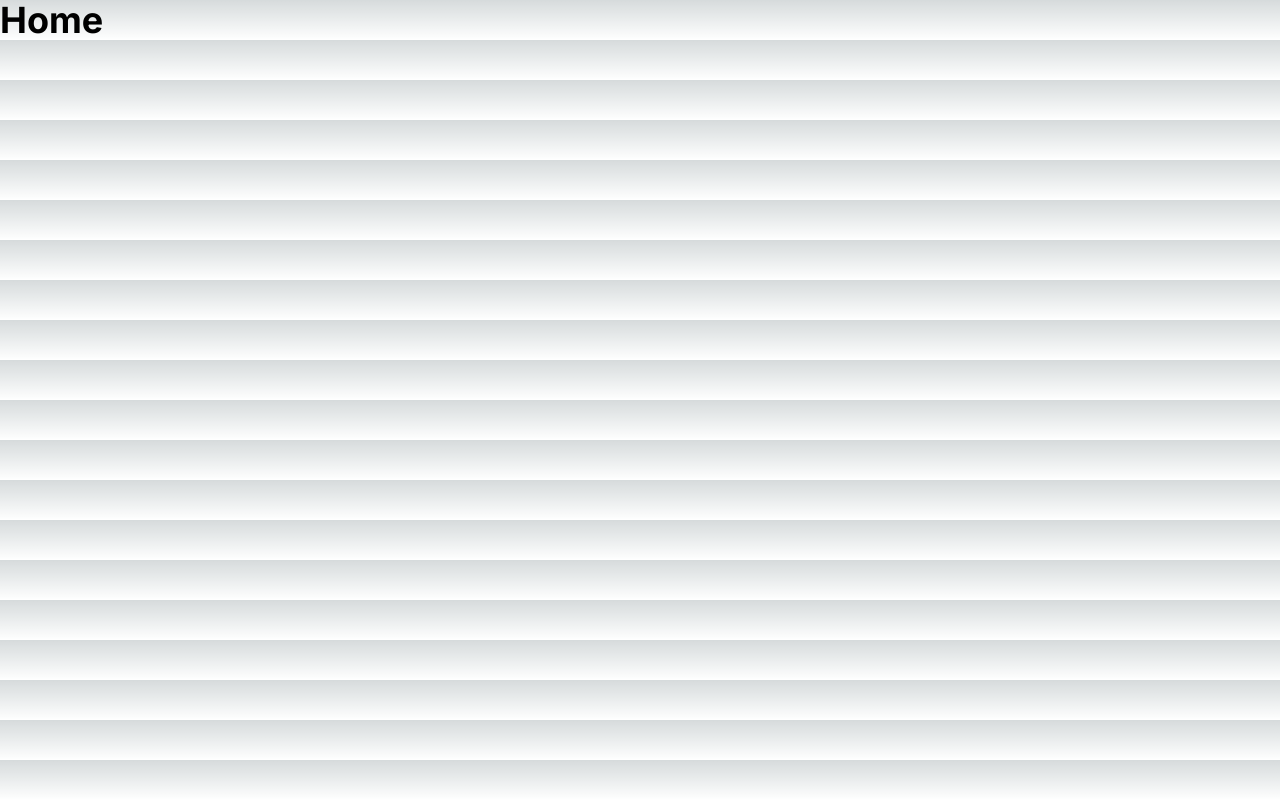
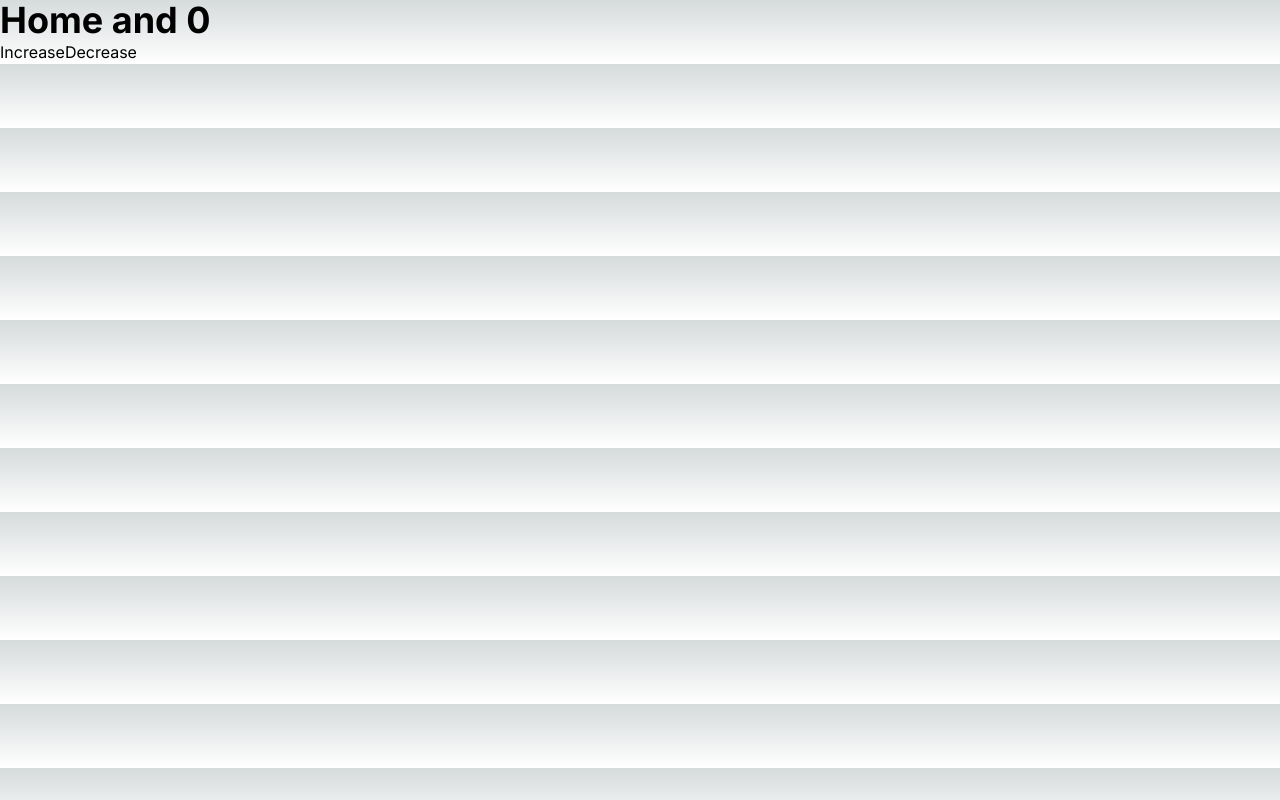
Before and after one commit to ShariarNiaj05/simple-nextjs-app, a Next.js app: page / in a window 1280 px wide. Built offline with nearby package versions, Linux system fonts and the light colour scheme.

Commit message:
server component to client component

```diff
--- a/src/app/page.js
+++ b/src/app/page.js
@@ -1,8 +1,14 @@
+"use client"
+import { useState } from "react";
 
 const HomePage = () => {
+  const [counter, setCounter] = useState(0)
+  console.log(counter);
   return (
     <div>
-      <h2 className="text-4xl font-bold">Home</h2>
+      <h2 className="text-4xl font-bold" >Home and {counter}</h2>
+      <button onClick={() => setCounter(counter + 1)}>Increase</button>
+      <button onClick={() => setCounter(counter - 1)}>Decrease</button>
     </div>
   );
 };
```
